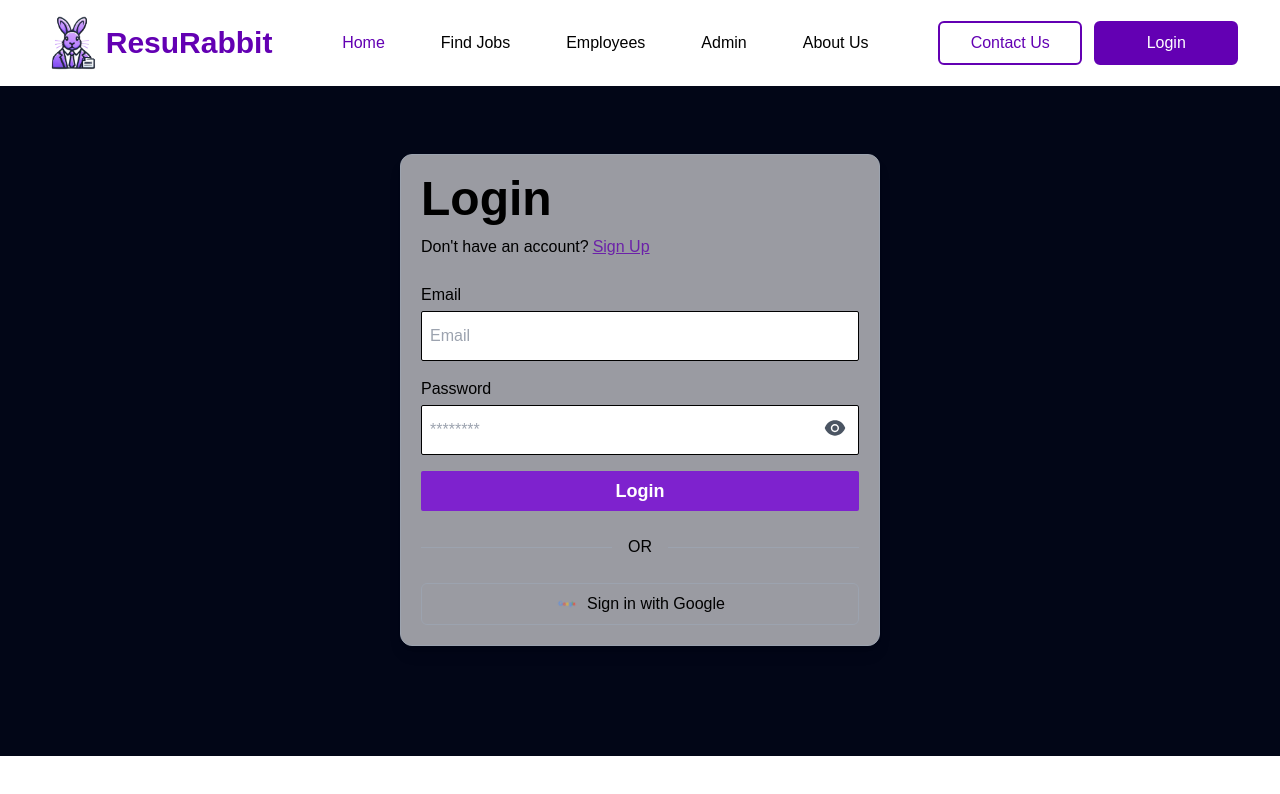
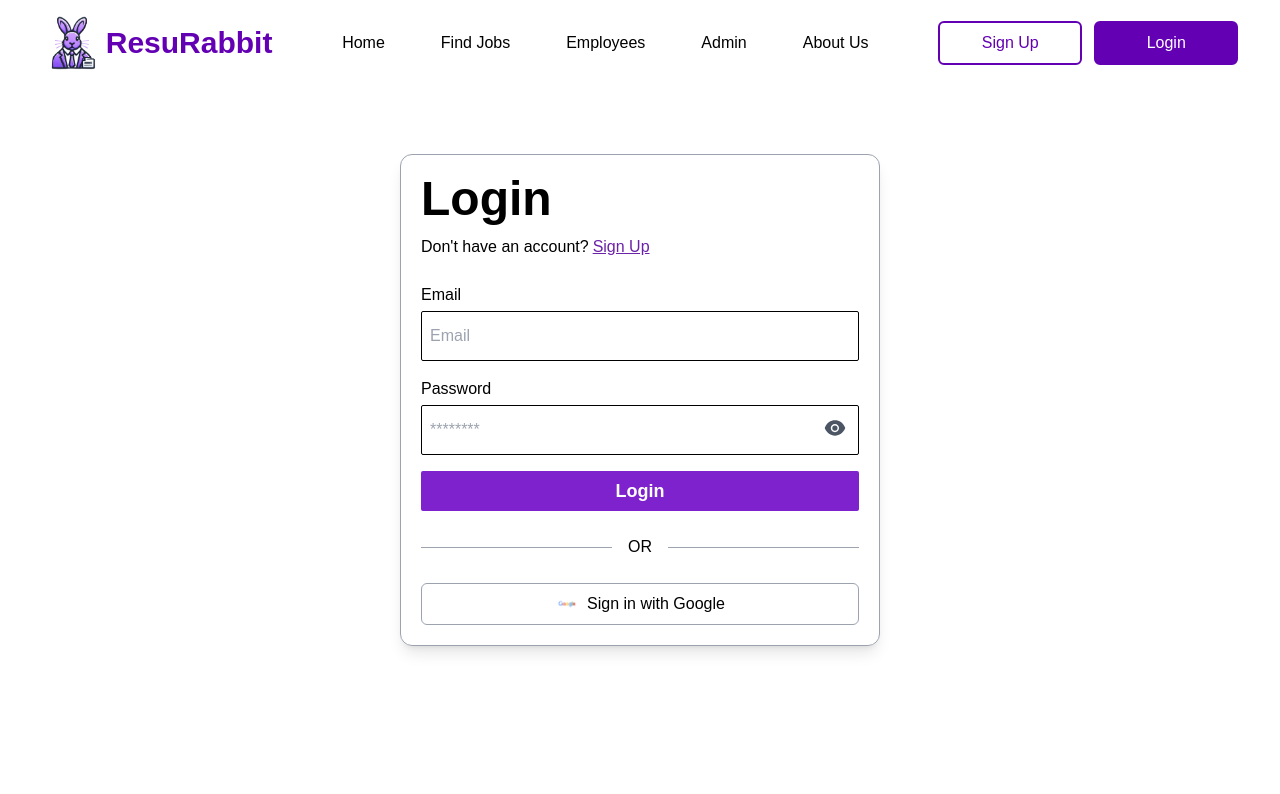
Before and after one commit to aayushananda/resuRabbit, a Next.js app: page /login in a window 1280 px wide. Shown: the top 794 px of the page. Built offline with nearby package versions, Linux system fonts and the light colour scheme; no server answers.

Commit message:
Navigation Added

```diff
--- a/app/(auth)/login/page.tsx
+++ b/app/(auth)/login/page.tsx
@@ -119,7 +119,7 @@ const Login = () => {
   }
 
   return (
-    <div className="relative bg-slate-950">
+    <div className="relative bg-white">
       <div className='w-full 2xl:h-[1000px] lg:h-[670px] md:h-[800px] sm:h-[900px] h-[900px] pt-5'>
         <div className="flex justify-center items-center">
           {showAlert && (
--- a/app/(auth)/signup/page.tsx
+++ b/app/(auth)/signup/page.tsx
@@ -78,7 +78,7 @@ const SignUp = () => {
   }, [showAlert])
 
   return (
-    <div className='relative bg-slate-950'>
+    <div className='relative bg-white'>
       <div className='w-full 2xl:h-[1000px] lg:h-[700px] md:h-[800px] sm:h-[700px] h-[700px] pt-5 bg-gray-20'>
         <div className="flex justify-center items-center">
           {showAlert && (
--- a/components/Navbar.tsx
+++ b/components/Navbar.tsx
@@ -1,34 +1,33 @@
-'use client'
+"use client";
 
-import { useState } from "react";
+import { usePathname } from "next/navigation";
 import Image from "next/image";
 import Logo from "../public/images/ResuLogo.png";
+import Link from "next/link";
 
 const navigation = [
-  { name: "Home", href: "#" },
-  { name: "Find Jobs", href: "#" },
+  { name: "Home", href: "/" },
+  { name: "Find Jobs", href: "/jobs" },
   { name: "Employees", href: "#" },
   { name: "Admin", href: "#" },
   { name: "About Us", href: "#" },
 ];
 
 export default function Navbar() {
-  const [active, setActive] = useState("Home");
-
+  const pathname = usePathname();
   return (
     <div className="flex w-screen justify-evenly mt-4 items-center mb-4">
       <div className="flex gap-1 items-center">
         <Image src={Logo} width={60} height={60} alt="ResuLogo" />
-        <h1 className="text-3xl text-[#6300B3] font-bold">ResuRabbit</h1>
+        <Link href="/"><h1 className="text-3xl text-[#6300B3] font-bold">ResuRabbit</h1></Link>
       </div>
       <div>
         {navigation.map((item) => (
           <a
             key={item.name}
             href={item.href}
-            onClick={() => setActive(item.name)}
             className={`m-4 px-3 py-2 rounded-md transition duration-300 ${
-              active === item.name ? "text-[#6300B3]" : "text-black"
+              pathname === item.href ? "text-[#6300B3]" : "text-black"
             }`}
           >
             {item.name}
@@ -36,12 +35,12 @@ export default function Navbar() {
         ))}
       </div>
       <div className="flex gap-3">
-        <button className="border-2 py-2 w-36 rounded-md border-[#6300B3] text-[#6300B3]">
-          Contact Us
-        </button>
-        <button className="border-2 bg-[#6300B3] py-2 w-36 rounded-md border-[#6300B3] text-white">
+        <Link href="/signup"><button className="border-2 py-2 w-36 rounded-md border-[#6300B3] text-[#6300B3]">
+          Sign Up
+        </button></Link>
+        <Link href="/login"><button className="border-2 bg-[#6300B3] py-2 w-36 rounded-md border-[#6300B3] text-white">
           Login
-        </button>
+        </button></Link>
       </div>
     </div>
   );
```
Also changed, not shown: app/jobs/page.tsx (renamed from app/main/page.tsx).
